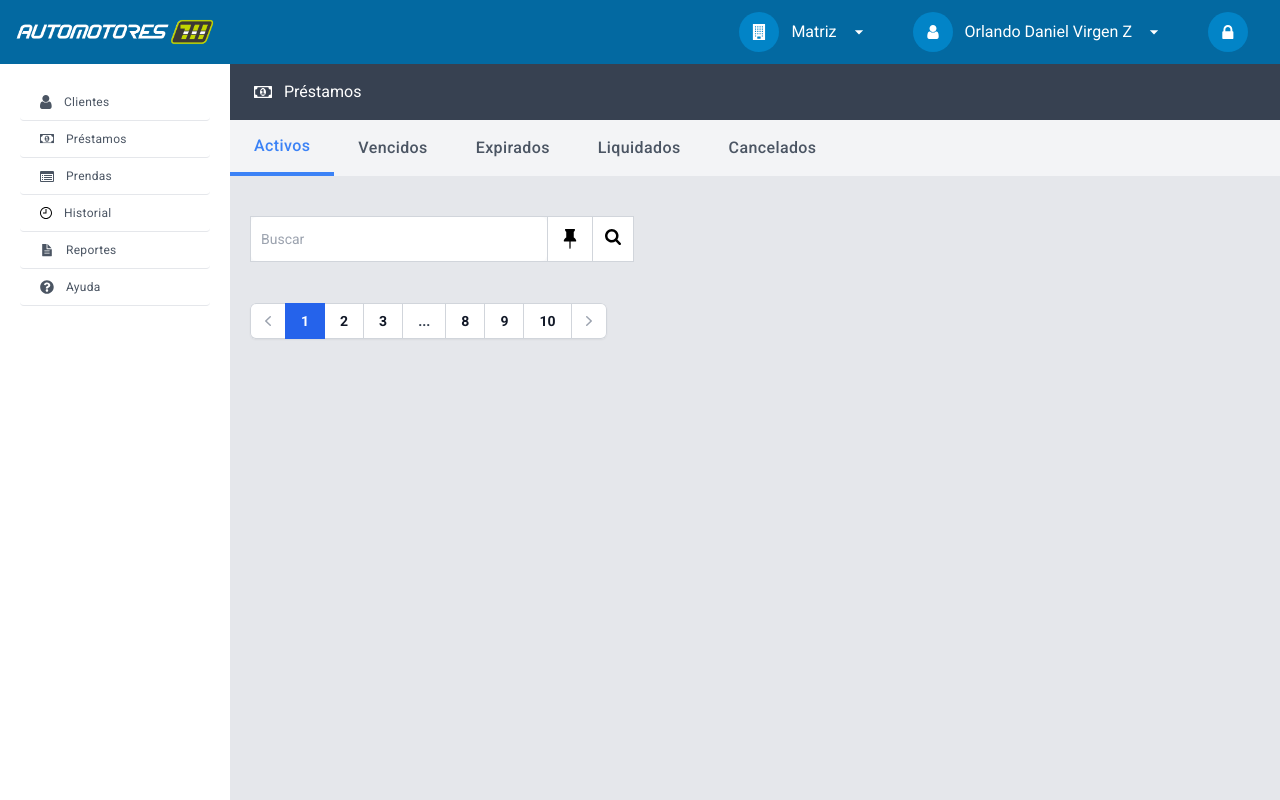
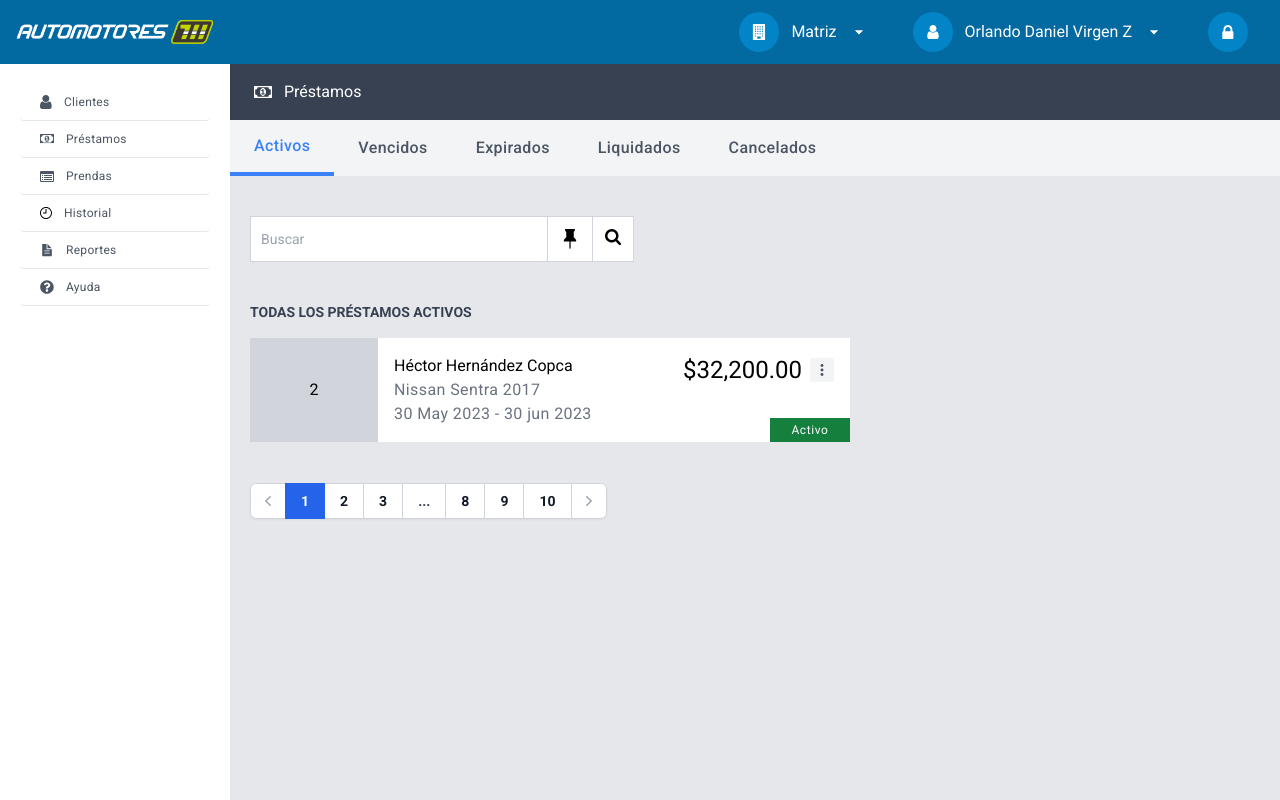
Before and after one commit to karen-nino/711-automotores, a Next.js app: page /pages/prestamos in a window 1280 px wide. Built offline with nearby package versions, Linux system fonts and the light colour scheme.

Commit message:
botón-préstamos

```diff
--- a/app/pages/prendas/page.js
+++ b/app/pages/prendas/page.js
@@ -52,7 +52,6 @@ const prendas = () => {
                         <section className='mt-10 ml-5'>
 
                             <div className='flex'>
-
                                 <div className='flex border border-gray-300 bg-gray-50 w-96'>
                                     <input type="text" placeholder="Buscar" class="w-96  text-gray-900 text-sm rounded-md block p-2.5" />
                                     <a className='block px-3 py-3 text-xs tracking-wide text-gray-600 bg-white border-l border-gray-300 cursor-pointer text-gray active:bg-gray-300'>
--- a/app/pages/prestamos/page.js
+++ b/app/pages/prestamos/page.js
@@ -57,7 +57,6 @@ const Prestamos = () => {
                         <section className='mt-10 ml-5'>
 
                             <div className='flex'>
-
                                 <div className='flex border border-gray-300 bg-gray-50 w-96'>
                                     <input type="text" placeholder="Buscar" class="w-96  text-gray-900 text-sm rounded-md block p-2.5" />
                                     <a className='block px-3 py-3 text-xs tracking-wide text-gray-600 bg-white border-l border-gray-300 cursor-pointer text-gray active:bg-gray-300'>
@@ -89,8 +88,47 @@ const Prestamos = () => {
                                         </div>
                                     </a>
                                 </div>
+                            </div>
 
-                            </div>
+                            <section id="activos" onclick="ocultar('activos')" className='mt-10'>
+
+                                <label for="prestamos" class="block text-sm font-semibold text-gray-700 mb-4">TODAS LOS PRÉSTAMOS ACTIVOS</label>
+
+                                <div className='grid gap-5  grid-cols-[600px,600px]'>
+
+                                    <article className='flex cursor-pointer'>
+                                        <div>
+                                            <div className='flex items-center justify-center w-32 h-full bg-gray-300'>
+                                                2
+                                            </div>
+                                        </div>
+
+                                        <div className='relative flex justify-between w-full p-4 bg-white'>
+                                            <div>
+                                                <p className=''>Héctor Hernández Copca</p>
+                                                <p className='tracking-wide text-gray-500'>Nissan Sentra 2017</p>
+                                                <p className='tracking-wide text-gray-500'>30 May 2023 - 30 jun 2023</p>
+                                            </div>
+
+                                            <div>
+                                                <div className='flex items-center'>
+                                                    <p className='mr-2 text-2xl'>$32,200.00</p>
+                                                    <a className='flex items-center justify-center w-6 h-6 bg-gray-100 rounded-sm hover:bg-gray-300'>
+                                                        <svg xmlns="http://www.w3.org/2000/svg" width="18" height="18" viewBox="0 0 18 18" fill="none">
+                                                            <path d="M7.5 9C7.5 9.39782 7.65804 9.77936 7.93934 10.0607C8.22064 10.342 8.60218 10.5 9 10.5C9.39782 10.5 9.77936 10.342 10.0607 10.0607C10.342 9.77936 10.5 9.39782 10.5 9C10.5 8.60218 10.342 8.22064 10.0607 7.93934C9.77936 7.65804 9.39782 7.5 9 7.5C8.60218 7.5 8.22064 7.65804 7.93934 7.93934C7.65804 8.22064 7.5 8.60218 7.5 9ZM7.5 4.5C7.5 4.89782 7.65804 5.27936 7.93934 5.56066C8.22064 5.84196 8.60218 6 9 6C9.39782 6 9.77936 5.84196 10.0607 5.56066C10.342 5.27936 10.5 4.89782 10.5 4.5C10.5 4.10218 10.342 3.72064 10.0607 3.43934C9.77936 3.15804 9.39782 3 9 3C8.60218 3 8.22064 3.15804 7.93934 3.43934C7.65804 3.72064 7.5 4.10218 7.5 4.5ZM7.5 13.5C7.5 13.8978 7.65804 14.2794 7.93934 14.5607C8.22064 14.842 8.60218 15 9 15C9.39782 15 9.77936 14.842 10.0607 14.5607C10.342 14.2794 10.5 13.8978 10.5 13.5C10.5 13.1022 10.342 12.7206 10.0607 12.4393C9.77936 12.158 9.39782 12 9 12C8.60218 12 8.22064 12.158 7.93934 12.4393C7.65804 12.7206 7.5 13.1022 7.5 13.5Z" fill="#4B5563" />
+                                                        </svg>
+                                                    </a>
+                                                </div>
+                                            </div>
+
+                                            <div className='absolute bottom-0 right-0 flex items-center justify-center w-20 h-6 bg-green-700'>
+                                                <p className='text-xs tracking-wider text-white'>Activo</p>
+                                            </div>
+                                        </div>
+
+                                    </article>
+                                </div>
+                            </section>
 
 
                             <div class="border-t border-gray-200 py-10">
```
